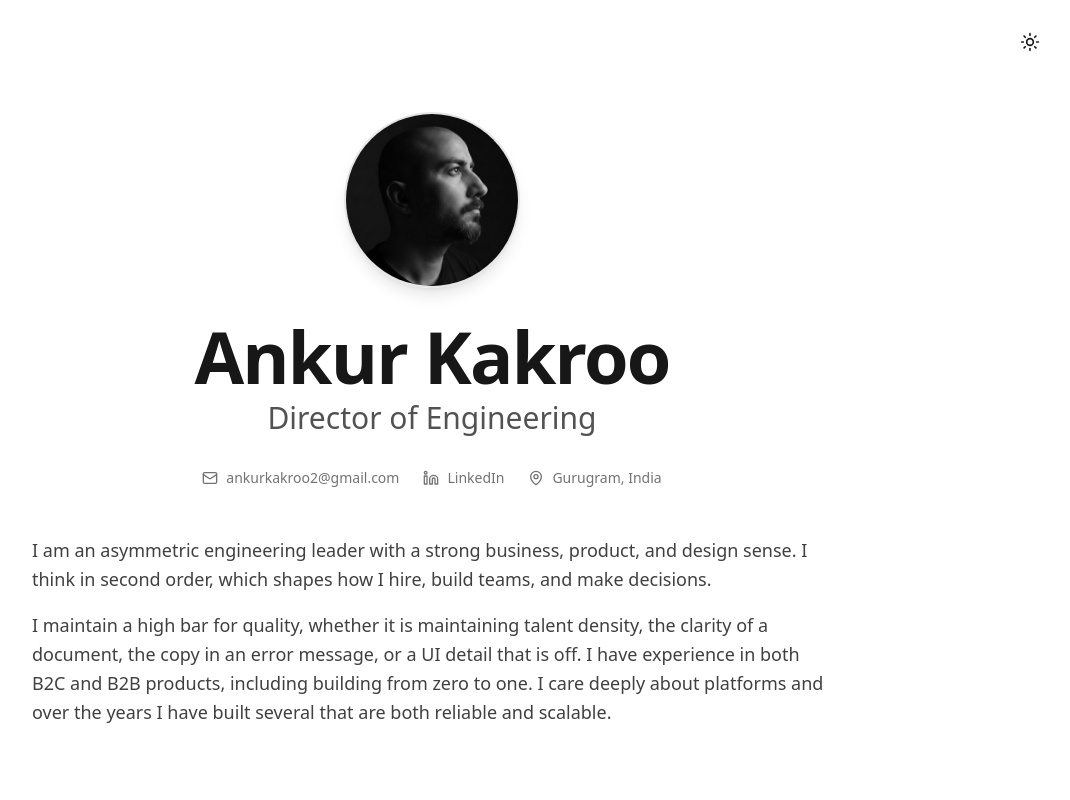
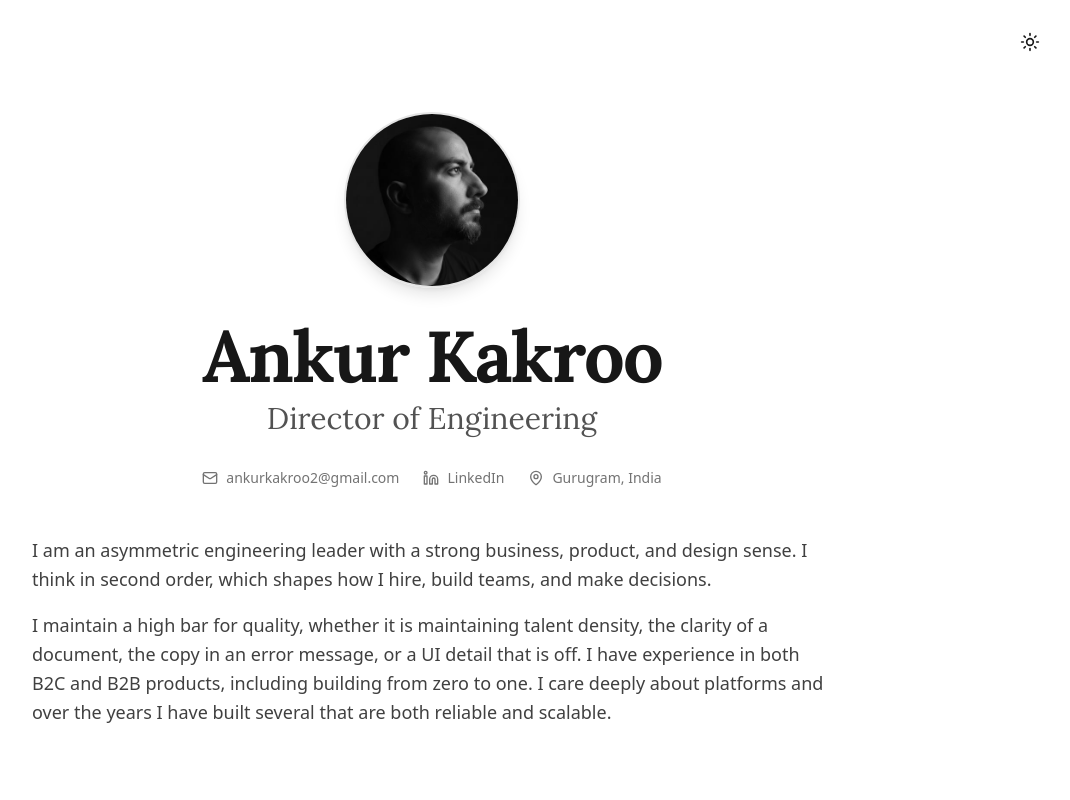
Before and after one commit to ankurkakroo2/portfolio, a Next.js app: page / in a window 1280 px wide. Shown: the top 800 px of the page, without its empty margins (208-1278 px from the left). Built offline with nearby package versions, Linux system fonts and the light colour scheme.

Commit message:
Fix font issue by using --font-lora directly in global heading rules

```diff
--- a/src/app/globals.css
+++ b/src/app/globals.css
@@ -33,5 +33,5 @@ h3,
 h4,
 h5,
 h6 {
-  font-family: var(--font-serif), "Times New Roman", serif !important;
+  font-family: var(--font-lora), "Times New Roman", serif !important;
 }
```
